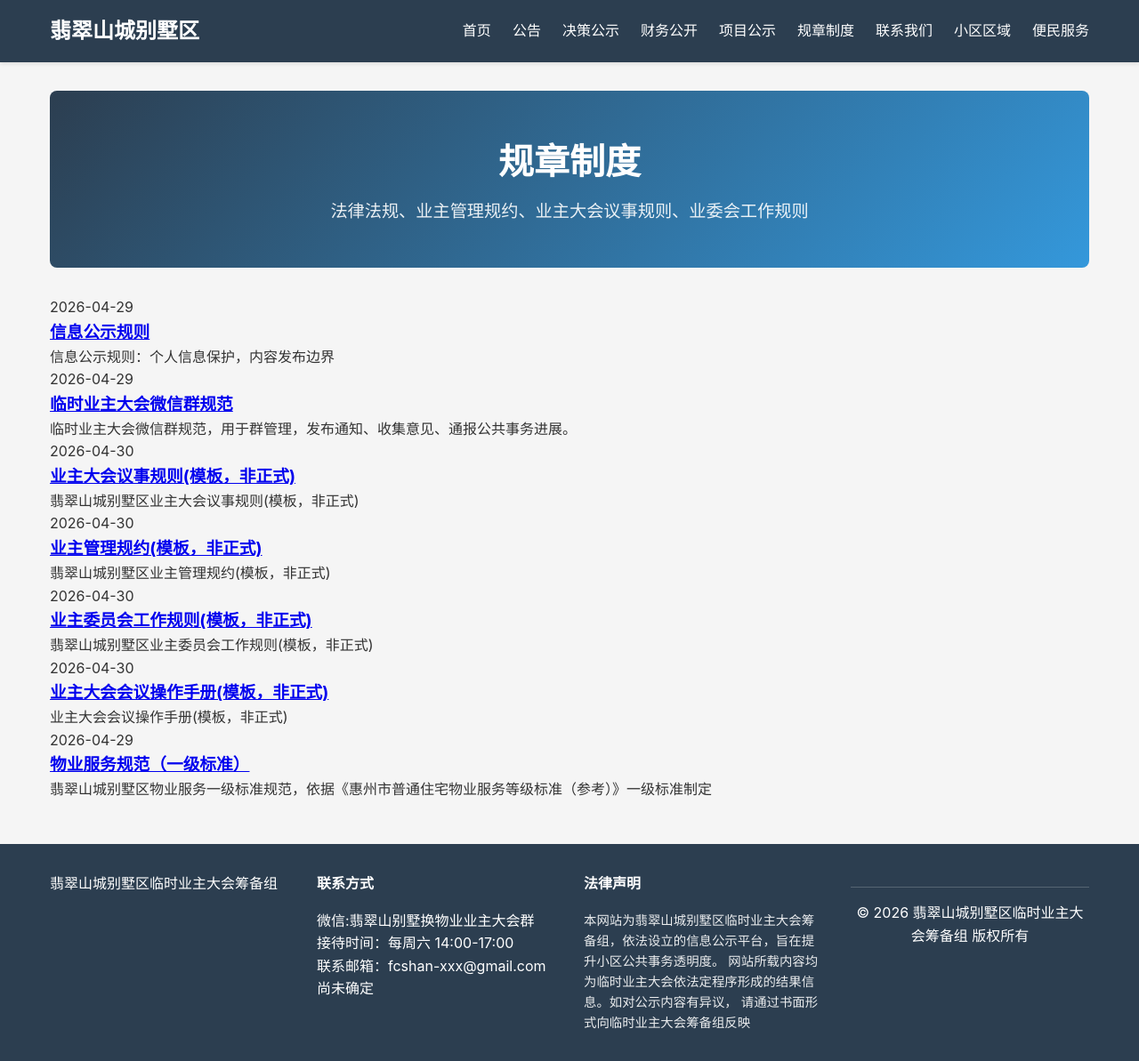
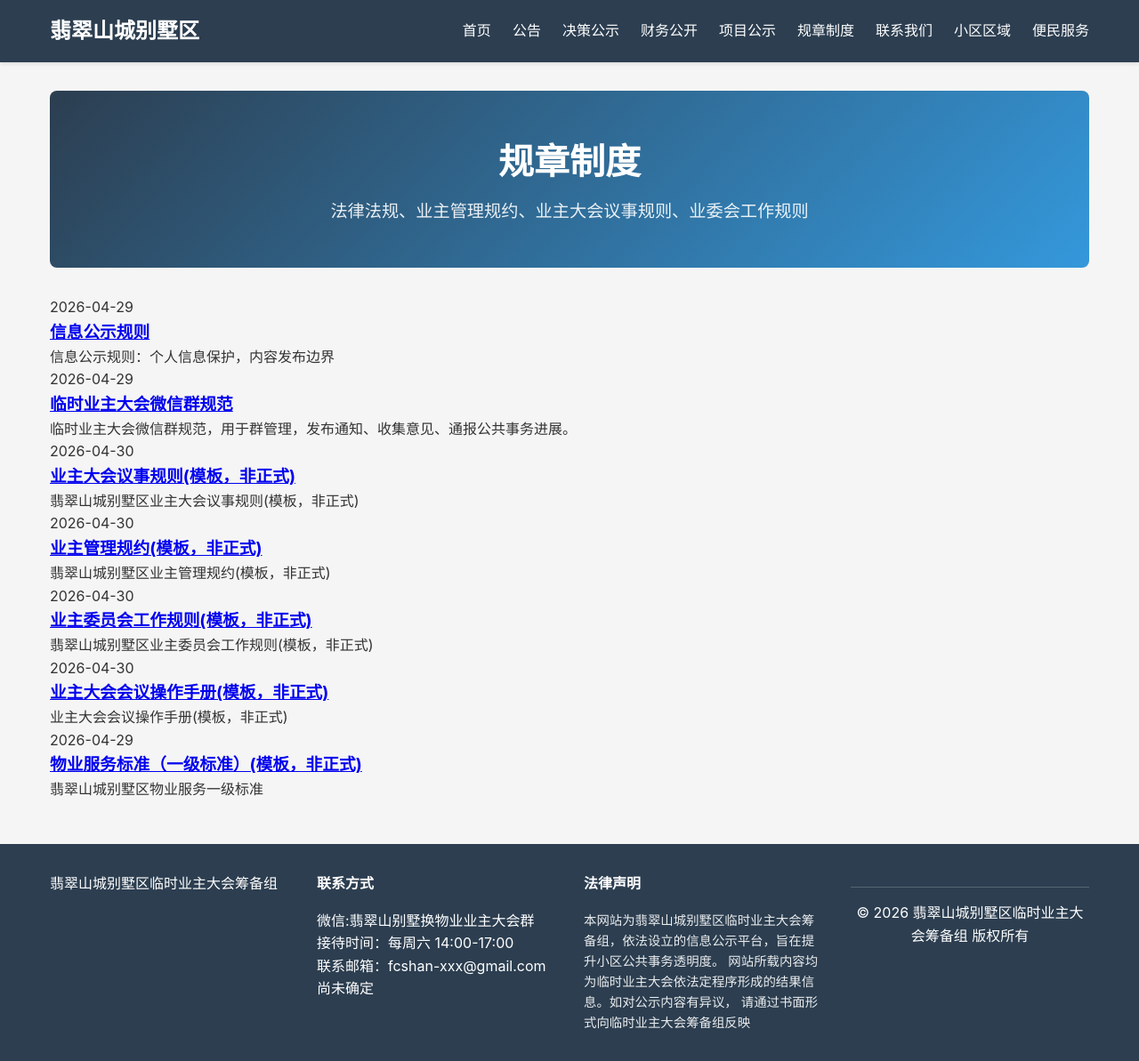
Before and after one commit to fcshan/fcshan.github.io, a Jekyll site: the page built from rules/index.html, in a window 1280 px wide. Shown: the whole page at 89% size. Built offline with Jekyll 4.4.1, drawn with Linux system fonts in a browser that asks for light colours; comment, search, counter and statistics services are not loaded.

Commit message:
property_service

```diff
--- a/_rules/rule007_property_service.md
+++ b/_rules/rule007_property_service.md
@@ -1,14 +1,13 @@
 ---
 layout: document
-title: 物业服务规范（一级标准）
+title: 物业服务标准（一级标准）(模板，非正式)
 date: 2026-04-29
 area: 全区域
-excerpt: 翡翠山城别墅区物业服务一级标准规范，依据《惠州市普通住宅物业服务等级标准（参考）》一级标准制定
+excerpt: 翡翠山城别墅区物业服务一级标准
 ---
+本标准依据[《惠州市普通住宅物业服务等级标准（参考）》](https://zjj.huizhou.gov.cn/attachment/0/333/333845/5701916.pdf)一级标准制定。
 
 ## 1. 综合管理服务
-
-依据[《惠州市普通住宅物业服务等级标准（参考）》](https://zjj.huizhou.gov.cn/attachment/0/333/333845/5701916.pdf)一级标准制定。
 
 ### 1.1 综合管理服务基本服务内容
 
@@ -203,6 +202,6 @@ excerpt: 翡翠山城别墅区物业服务一级标准规范，依据《惠州
 
 ### 9.2 修订程序
 
-- 本规范由临时业主大会筹备组起草
+- 本标准由临时业主大会筹备组起草
 - 修订须提前7天公示，收集业主意见后由临时业主大会筹备组审定
-- 本规范同步发布于小区GitHub Pages公示站：<https://fcshan.github.io/rules/rule007-property-service/>
+- 本标准同步发布于小区GitHub Pages公示站：<https://fcshan.github.io/rules/rule007-property-service/>
```
